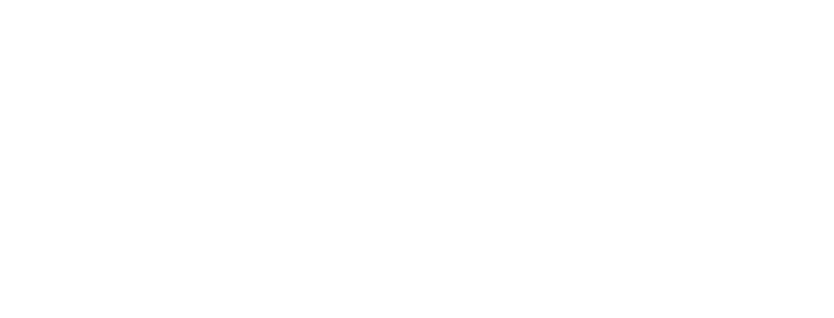
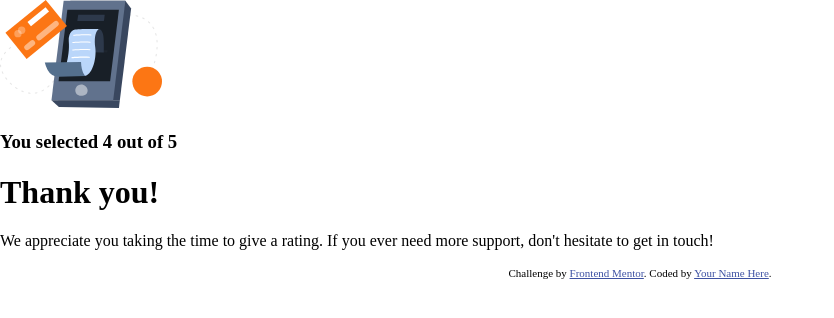
Before and after one commit to AmmarMKamel/interactive-rating-component, a plain HTML site: page thank-you.html in a window 1280 px wide. Shown: the whole page, without its empty margins (0-834 px from the left). Drawn offline with Linux system fonts and the light colour scheme.

Commit message:
Finish "Thank You" component

```diff
--- a/thank-you.html
+++ b/thank-you.html
@@ -17,5 +17,21 @@
     <link rel="stylesheet" href="./css/styles-mobile.css" />
     <title>Frontend Mentor | Interactive rating component</title>
   </head>
-  <body></body>
+  <body>
+    <main>
+      <img src="./images/illustration-thank-you.svg" alt="Thank You!" />
+      <h3>You selected 4 out of 5</h3>
+      <h1>Thank you!</h1>
+      <p>
+        We appreciate you taking the time to give a rating. If you ever need
+        more support, don't hesitate to get in touch!
+      </p>
+    </main>
+    <footer>
+      Challenge by
+      <a href="https://www.frontendmentor.io?ref=challenge" target="_blank"
+        >Frontend Mentor</a
+      >. Coded by <a href="#">Your Name Here</a>.
+    </footer>
+  </body>
 </html>
```
